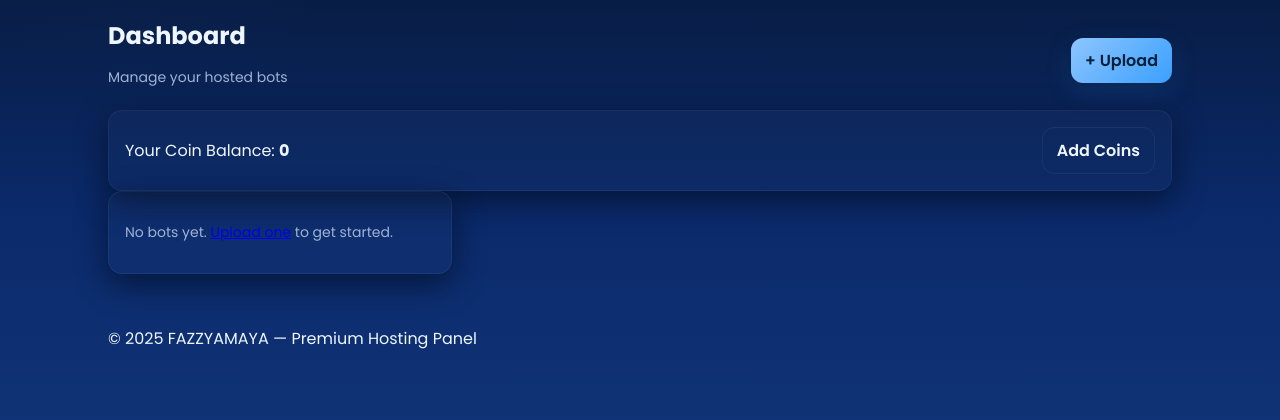
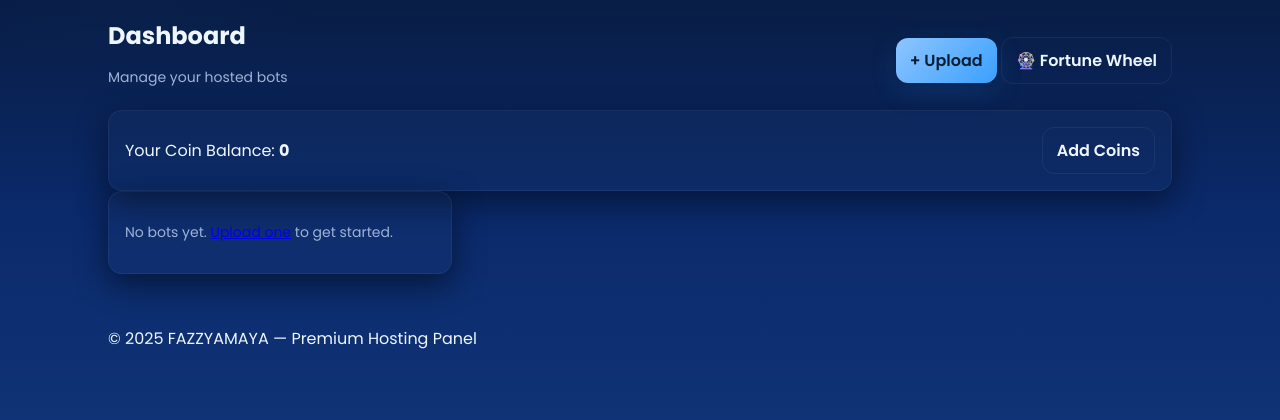
Before and after one commit to Fazzy-amaya/FAZZYAMAYA_NODE_HOSTINGWEB, a Flask app: page /dashboard in a window 1280 px wide. Shown: the part 104-524 px from the top of the page. Run offline with Flask 3, Linux system fonts and the light colour scheme; the visitor is signed in with stand-in values (Sample User, id 1); data comes from the database, SQL or seed files in the repository; data that the repository does not hold is empty.

Commit message:
Update dashboard.html

```diff
--- a/templates/dashboard.html
+++ b/templates/dashboard.html
@@ -9,6 +9,7 @@
     </div>
     <div class="actions">
       <a class="btn" href="{{ url_for('upload') }}">+ Upload</a>
+      <a class="btn btn-outline" href="{{ url_for('fortune_wheel') }}">🎡 Fortune Wheel</a>
     </div>
   </div>
 
@@ -35,7 +36,9 @@
     </div>
     <div class="table-wrap">
       <table class="table">
-        <thead><tr><th>UID</th><th>File</th><th>Status</th><th>Uploaded</th></tr></thead>
+        <thead>
+          <tr><th>UID</th><th>File</th><th>Status</th><th>Uploaded</th></tr>
+        </thead>
         <tbody>
           {% for b in pending %}
           <tr>
@@ -70,7 +73,12 @@
               <span class="badge">Stopped</span>
             {% endif %}
           </div>
-          <a class="btn btn-ghost" href="{{ url_for('logs', bot_id=b.id) }}">Logs</a>
+          <div class="row gap">
+            <a class="btn btn-ghost" href="{{ url_for('bot_terminal', bot_id=b.id) }}">Logs</a>
+            <a class="btn btn-ghost" href="{{ url_for('bot_env', bot_id=b.id) }}">Config</a>
+            <a class="btn btn-ghost" href="{{ url_for('download_bot', bot_id=b.id) }}">Download</a>
+            <a class="btn btn-ghost" href="{{ url_for('edit_file', bot_id=b.id) }}">Edit</a>
+          </div>
         </div>
 
         <div class="bot-info">
```
